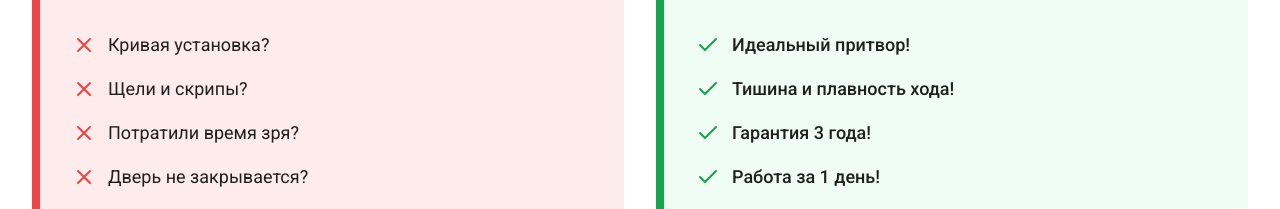
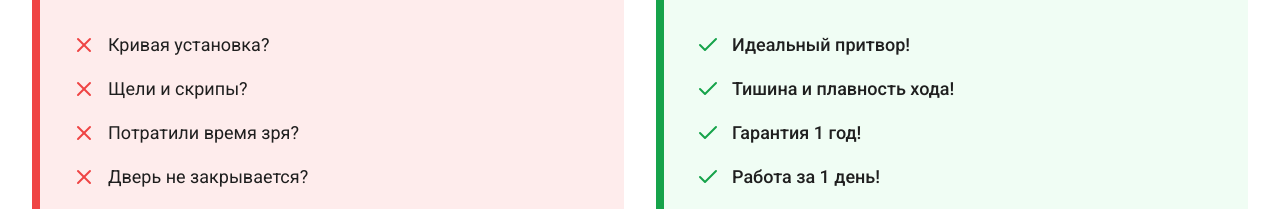
Before and after one commit to pr-poehali-dev/profmontazh-landing, a React (Vite) app: page / in a window 1280 px wide. Shown: the part 921-1130 px from the top of the page. Built offline with nearby package versions, Linux system fonts and the light colour scheme.

Commit message:
Изменение срока гарантии на 1 год

```diff
--- a/src/pages/Index.tsx
+++ b/src/pages/Index.tsx
@@ -127,7 +127,7 @@ const Index = () => {
                 {[
                   'Идеальный притвор!',
                   'Тишина и плавность хода!',
-                  'Гарантия 3 года!',
+                  'Гарантия 1 год!',
                   'Работа за 1 день!'
                 ].map((item, i) => (
                   <li key={i} className="flex items-center gap-3 text-lg">
```
